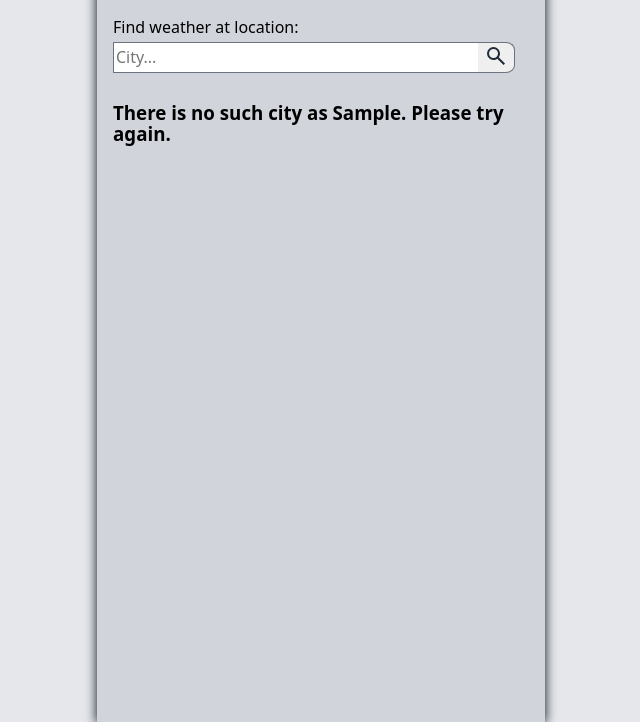
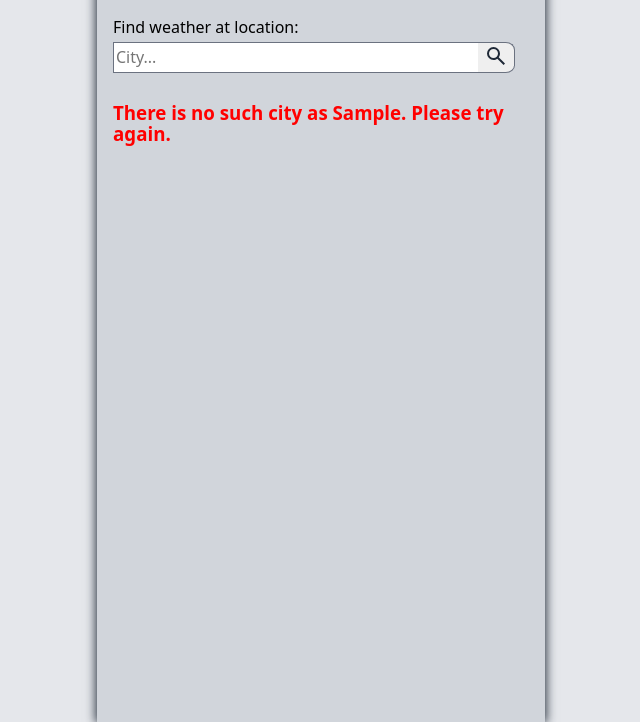
Before and after one commit to ShrikeSwallow/weather-app, a website built with webpack: page src/template.html in a window 1280 px wide. Both pictures are taken after typing "Sample" into the empty fields and a click on the button 815 px from the left and 135 px from the top of the page. Shown: the part 78-800 px from the top of the page, without its empty margins (319-959 px from the left). Built offline with nearby package versions, Linux system fonts and the light colour scheme; no server answers.

Commit message:
Style error message

```diff
--- a/src/styles.css
+++ b/src/styles.css
@@ -41,3 +41,7 @@ button {
   border-left: 0;
   border-radius: 0 25% 25% 0;
 }
+
+.error {
+  color: red;
+}
```
